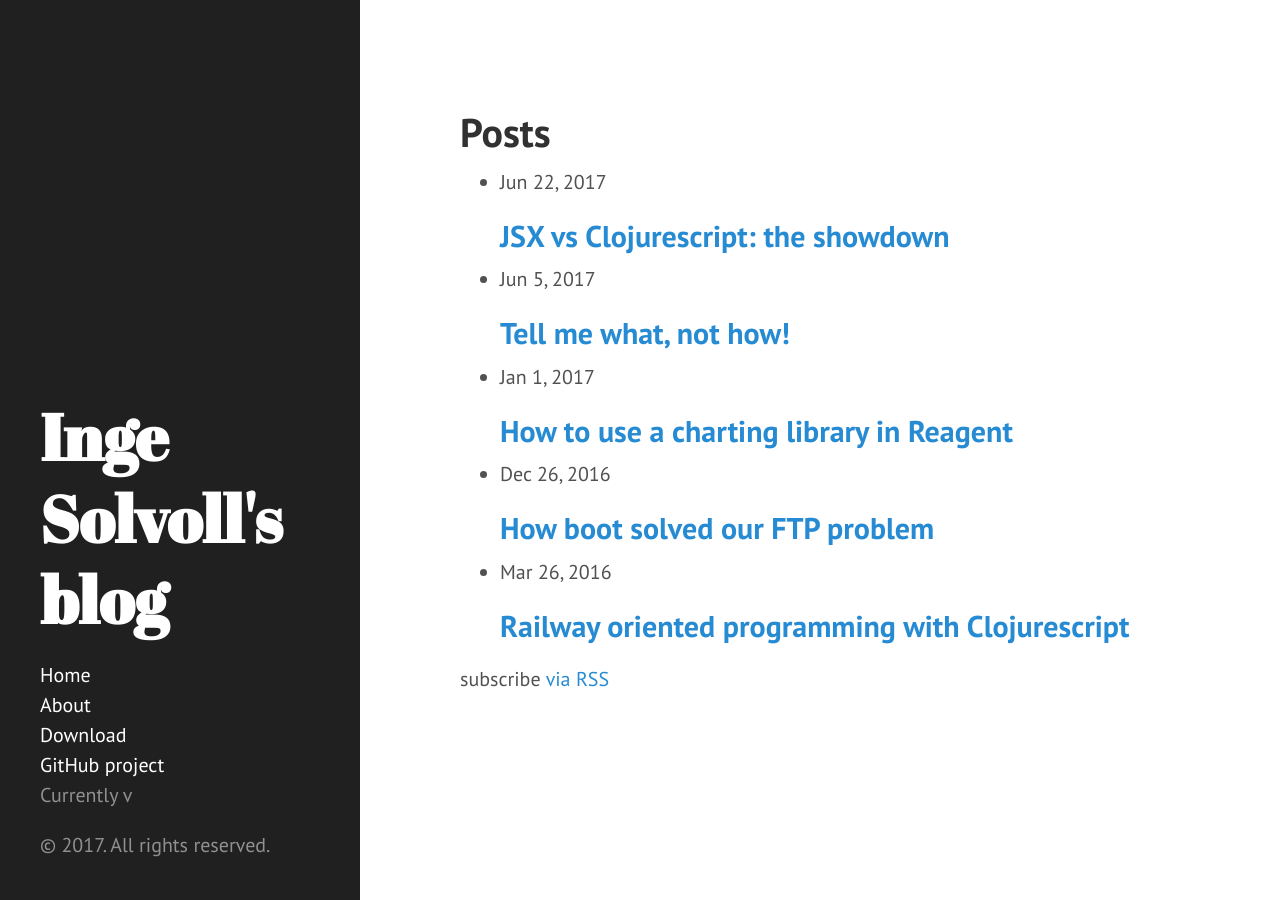
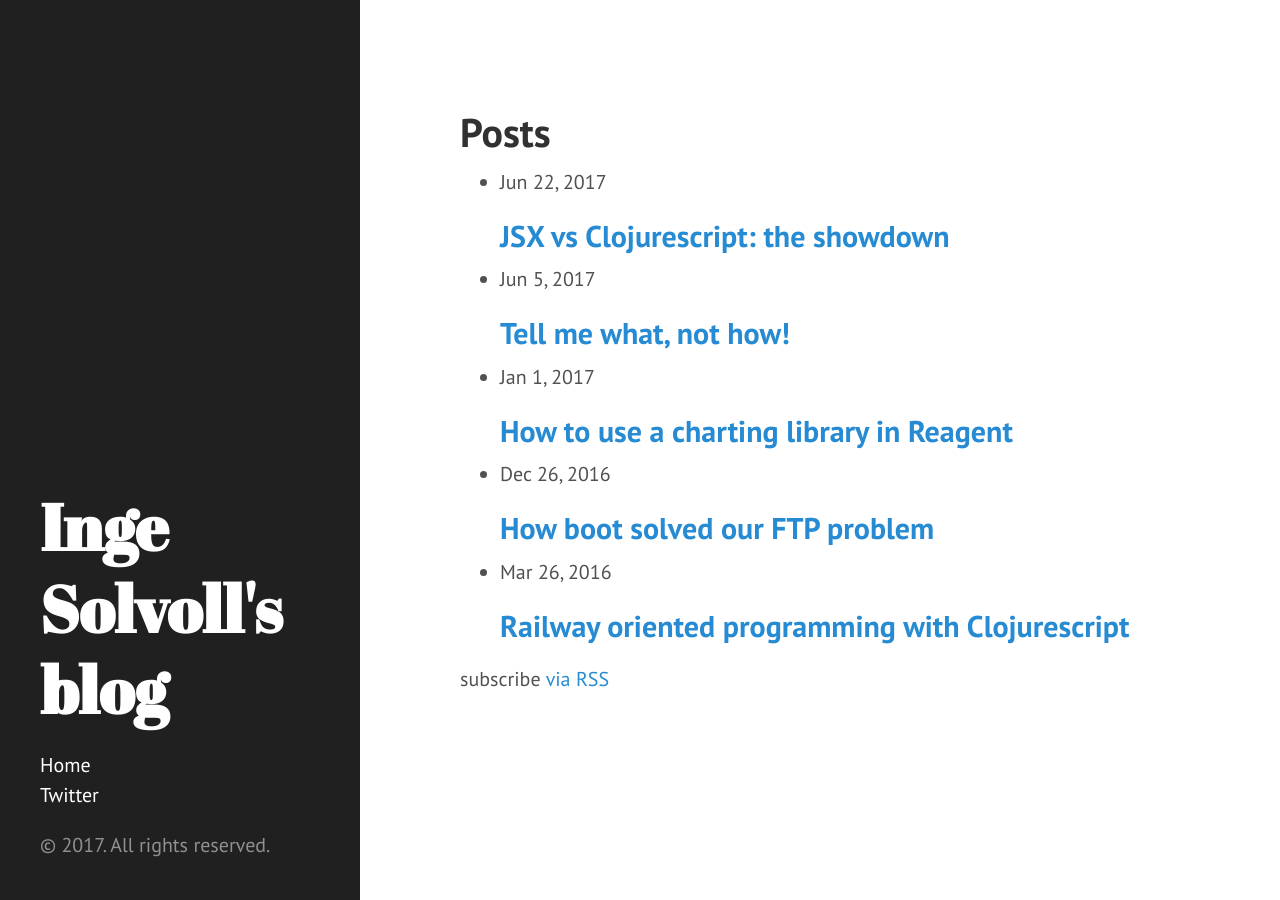
Before and after one commit to ingesolvoll/ingesolvoll.github.io, a Jekyll site: the page built from index.html, in a window 1280 px wide. Built offline with Jekyll 4.4.1, drawn with Linux system fonts in a browser that asks for light colours.

Commit message:
Cleaned up sidebar

```diff
--- a/_includes/sidebar.html
+++ b/_includes/sidebar.html
@@ -9,26 +9,9 @@
       <li class="sidebar-nav-item{% if page.title == "Home" %} active{% endif %}">
         <a href="/">Home</a>
       </li>
-
-      {% comment %}
-        The code below dynamically generates a sidebar nav of pages with
-        `layout: page` in the front-matter. See readme for usage.
-      {% endcomment %}
-
-      {% assign pages_list = site.pages %}
-      {% for node in pages_list %}
-        {% if node.title != null %}
-          {% if node.layout == "page" %}
-            <li class="sidebar-nav-item{% if page.url == node.url %} active{% endif %}">
-              <a href="{{ node.url }}">{{ node.title }}</a>
-            </li>
-          {% endif %}
-        {% endif %}
-      {% endfor %}
-
-      <li class="sidebar-nav-item"><a href="{{ site.github.repo }}/archive/v{{ site.version }}.zip">Download</a></li>
-      <li class="sidebar-nav-item"><a href="{{ site.github.repo }}">GitHub project</a></li>
-      <li class="sidebar-nav-item">Currently v{{ site.version }}</li>
+      <li class="sidebar-nav-item">
+        <a href="http://twitter.com/ingesol">Twitter</a>
+      </li>
     </ul>
 
     <p>&copy; {{ site.time | date: '%Y' }}. All rights reserved.</p>
```
